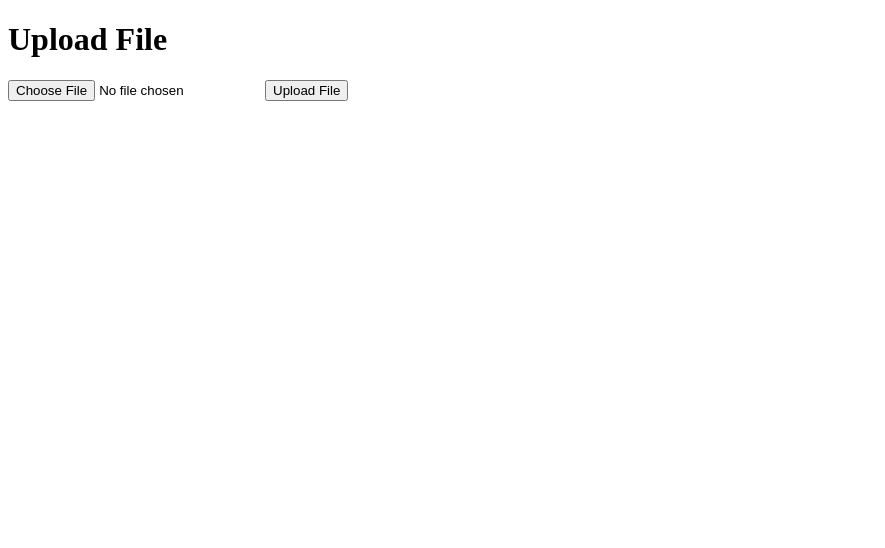
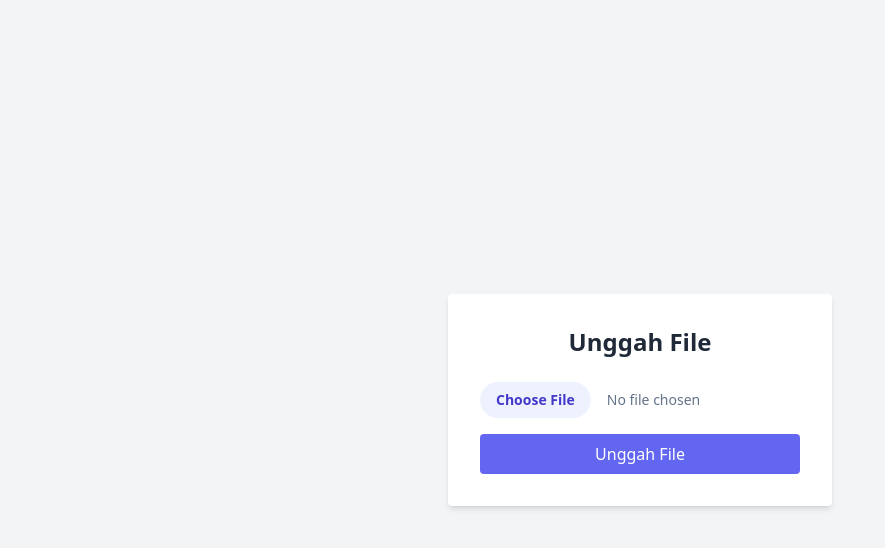
Before and after one commit to Yayaya-Serahlu/upload-file-web, a website: page index.html in a window 1280 px wide. Shown: the whole page, without its empty margins (0-885 px from the left). Drawn offline with nearby package versions, Linux system fonts and the light colour scheme.

Commit message:
Update index.html

```diff
--- a/index.html
+++ b/index.html
@@ -4,12 +4,17 @@
     <meta charset="UTF-8">
     <meta name="viewport" content="width=device-width, initial-scale=1.0">
     <title>Upload File</title>
+    <script src="https://cdn.tailwindcss.com"></script>
 </head>
-<body>
-    <h1>Upload File</h1>
-    <form ref="uploadForm" id="uploadForm" action="/upload" method="post" encType="multipart/form-data">
-        <input type="file" name="file" />
-        <input type="submit" value="Upload File" name="submit" />
-    </form>
+<body class="bg-gray-100 h-screen flex items-center justify-center">
+    <div class="bg-white p-8 rounded shadow-md w-96">
+        <h1 class="text-2xl font-semibold mb-6 text-center text-gray-800">Unggah File</h1>
+        <form ref="uploadForm" id="uploadForm" action="/upload" method="post" encType="multipart/form-data">
+            <div class="mb-4">
+                <input type="file" name="file" class="block w-full text-sm text-slate-500 file:mr-4 file:py-2 file:px-4 file:rounded-full file:border-0 file:text-sm file:font-semibold file:bg-indigo-50 file:text-indigo-700 hover:file:bg-indigo-100" />
+            </div>
+            <button type="submit" name="submit" class="w-full bg-indigo-500 text-white py-2 px-4 rounded hover:bg-indigo-600">Unggah File</button>
+        </form>
+    </div>
 </body>
 </html>
```
